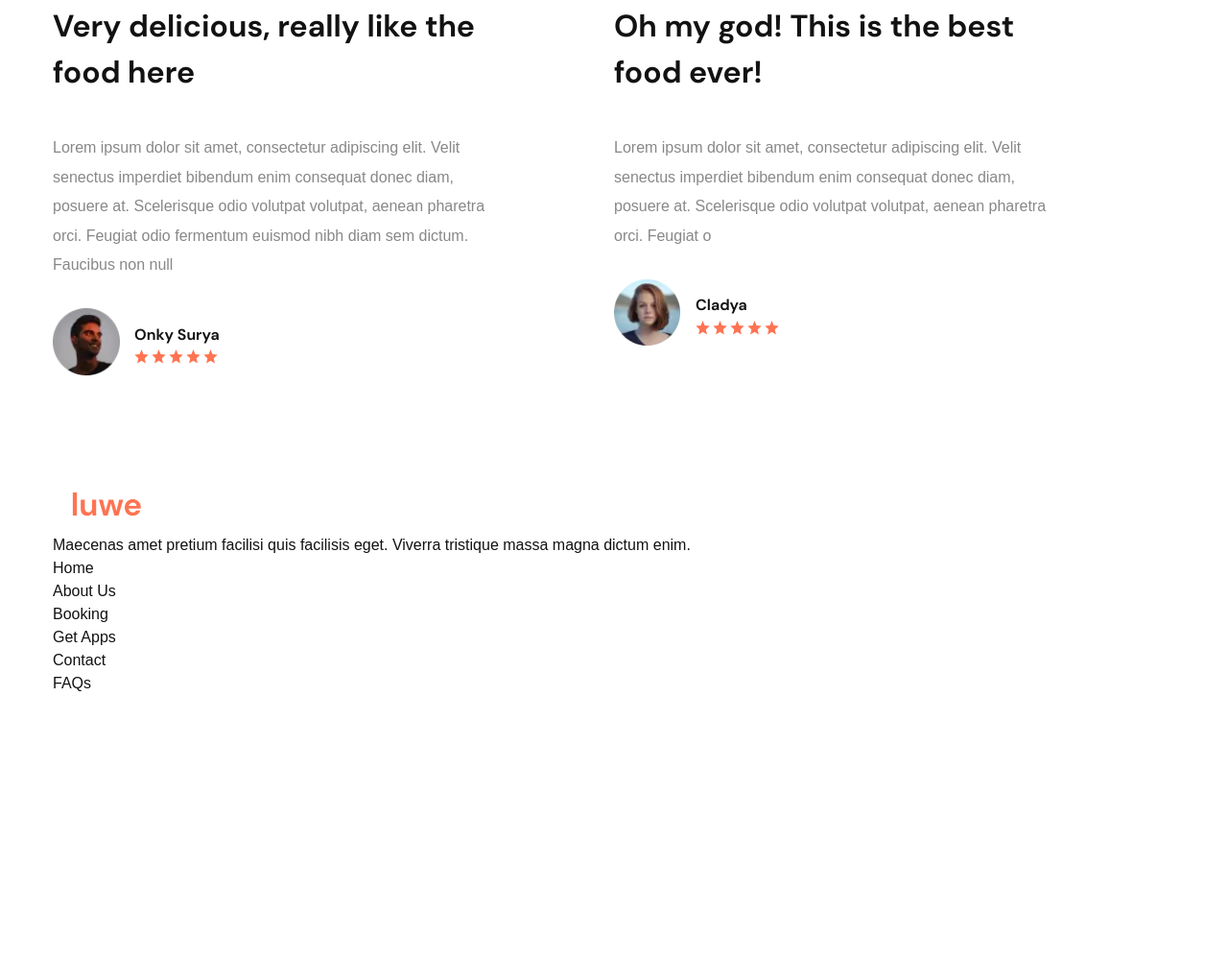
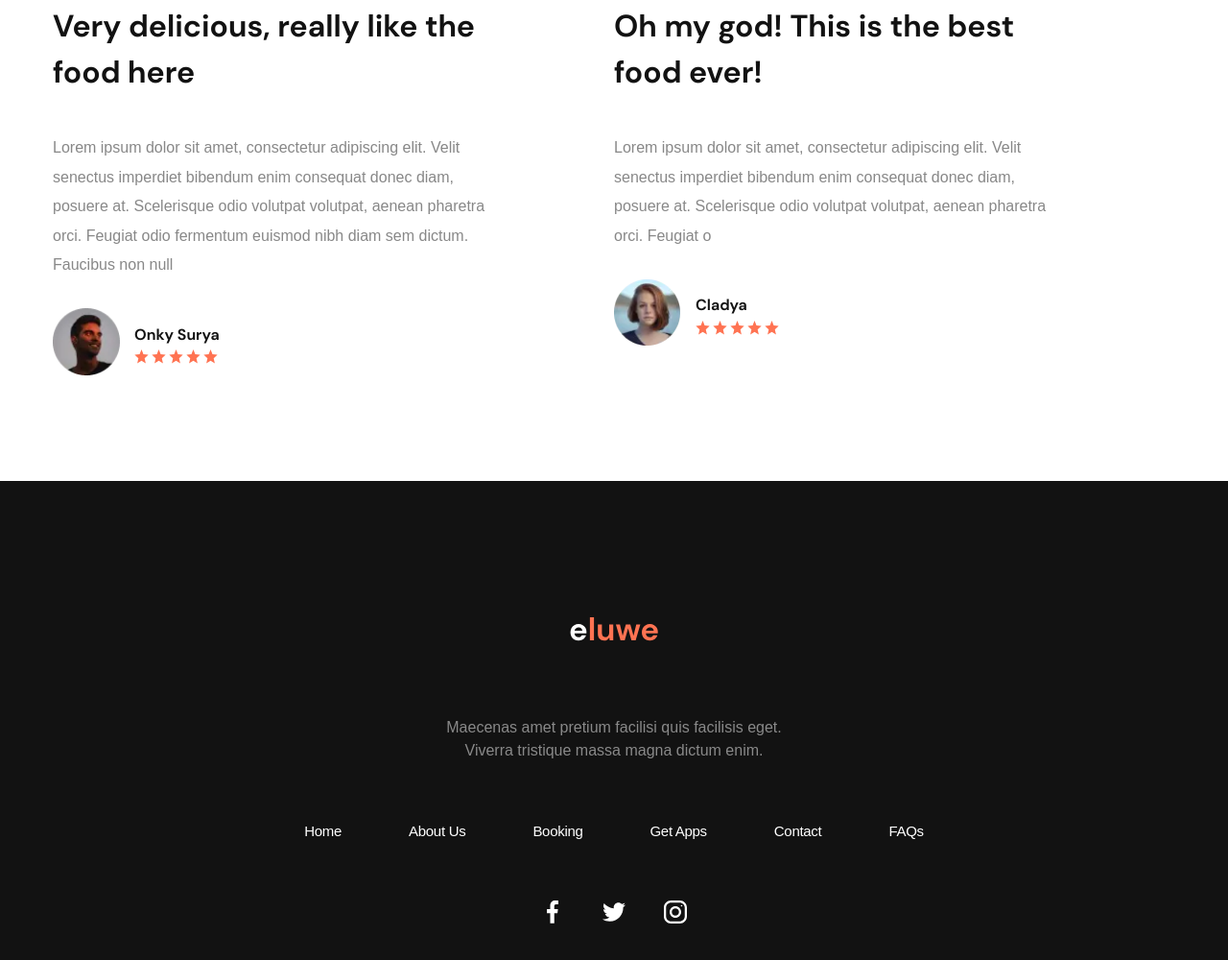
Before and after one commit to Underskinua/practice_food_template, a website built with Parcel: page index.html in a window 1280 px wide. Shown: the part 4026-5026 px from the top of the page at 96% size. Before the commit the page ends 4750 px from the top, so only its background shows below. Built offline with nearby package versions, Linux system fonts and the light colour scheme; files whose address does not match are found by name.

Commit message:
addFooter

```diff
--- a/index.html
+++ b/index.html
@@ -4,7 +4,7 @@
   <meta charset="UTF-8">
   <meta name="viewport" content="width=device-width, initial-scale=1.0">
   <link rel="stylesheet" href="./css/main.min.css" />
-  <link rel="icon" href="/favicon.ico" type="image/x-icon">
+  <link rel="icon" href="./favicon.ico" type="image/x-icon">
   <link
   rel="stylesheet"
   href="https://cdn.jsdelivr.net/npm/swiper@11/swiper-bundle.min.css"
@@ -256,7 +256,7 @@
 
   </main>
   <footer class="footer">
-    <div class="container">
+    <div class="container footer__inner">
       <a href="" class="logo footer__logo">
         <img src="images/logo.svg" alt="logotype" class="logo__img" width="92" height="48" loading="lazy">
       </a>
@@ -285,13 +285,13 @@
       </ul>
       <ul class="social">
         <li class="social__item">
-          <a href="" class="social__link" title="go to facebook"></a>
+          <a href="" class="social__link" style="-webkit-mask-image: url('./images/icons/icon_facebook.svg')" title="go to facebook"></a>
         </li>
         <li class="social__item">
-          <a href="" class="social__link" title="go to twitter"></a>
+          <a href="" class="social__link" style="-webkit-mask-image: url('./images/icons/icon_twitter.svg')" title="go to twitter"></a>
         </li>
         <li class="social__item">
-          <a href="" class="social__link" title="go to instagram"></a>
+          <a href="" class="social__link" style="-webkit-mask-image: url('./images/icons/icon_instagram.svg')" title="go to instagram"></a>
         </li>
       </ul>
     </div>
--- a/main.scss
+++ b/main.scss
@@ -22,6 +22,8 @@
 @import './scss/components/form';
 @import './scss/sections/review';
 @import './scss/components/review-card';
+@import './scss/layouts/footer';
+@import './scss/components/social';
 // layouts
 
 
--- a/scss/components/_review-card.scss
+++ b/scss/components/_review-card.scss
@@ -28,9 +28,6 @@
         object-fit: contain;
     }
 
-    // &__details {
-    // }
-
     &__author {
         font-weight: 700;
         line-height: 1.9;
--- /dev/null
+++ b/scss/components/_social.scss
@@ -0,0 +1,19 @@
+.social {
+    display: flex;
+    gap: 4rem;
+
+    &__link {
+        display: block;
+        width: 24px;
+        height: 24px;
+
+        mask-repeat: no-repeat;
+        -webkit-mask-repeat: no-repeat;
+        mask-size: contain;
+        -webkit-mask-size: contain;
+        mask-position: center;
+        -webkit-mask-position: center;
+        background-color: $c-white;
+
+    }
+}
--- /dev/null
+++ b/scss/layouts/_footer.scss
@@ -0,0 +1,29 @@
+.footer {
+    background-color: $c-black;
+    padding: 13rem 0 10rem;
+
+    &__inner {
+        display: flex;
+        flex-direction: column;
+        align-items: center;
+        gap: 6rem;
+        text-align: center;
+    }
+
+    &__text {
+        color: rgba($c-white, 0.5);
+        max-width: 38rem;
+    }
+
+}
+
+.footer-menu {
+    display: flex;
+    gap: 7rem;
+
+    &__link {
+        color: $c-white;
+        font-size: 1.5rem;
+        letter-spacing: -0.02em;
+    }
+}
```
Also changed, not shown: css/main.css, css/main.min.css, 2 other files.
